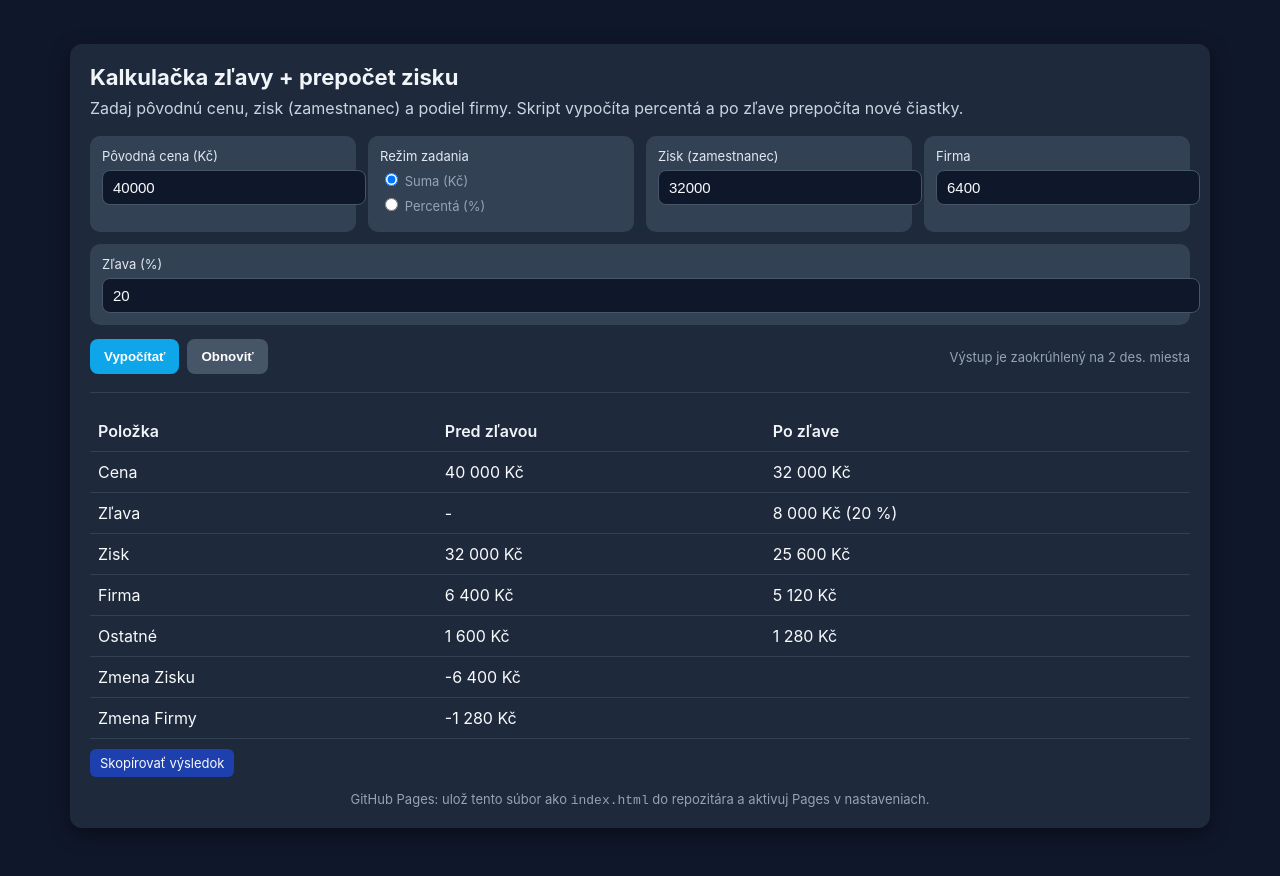
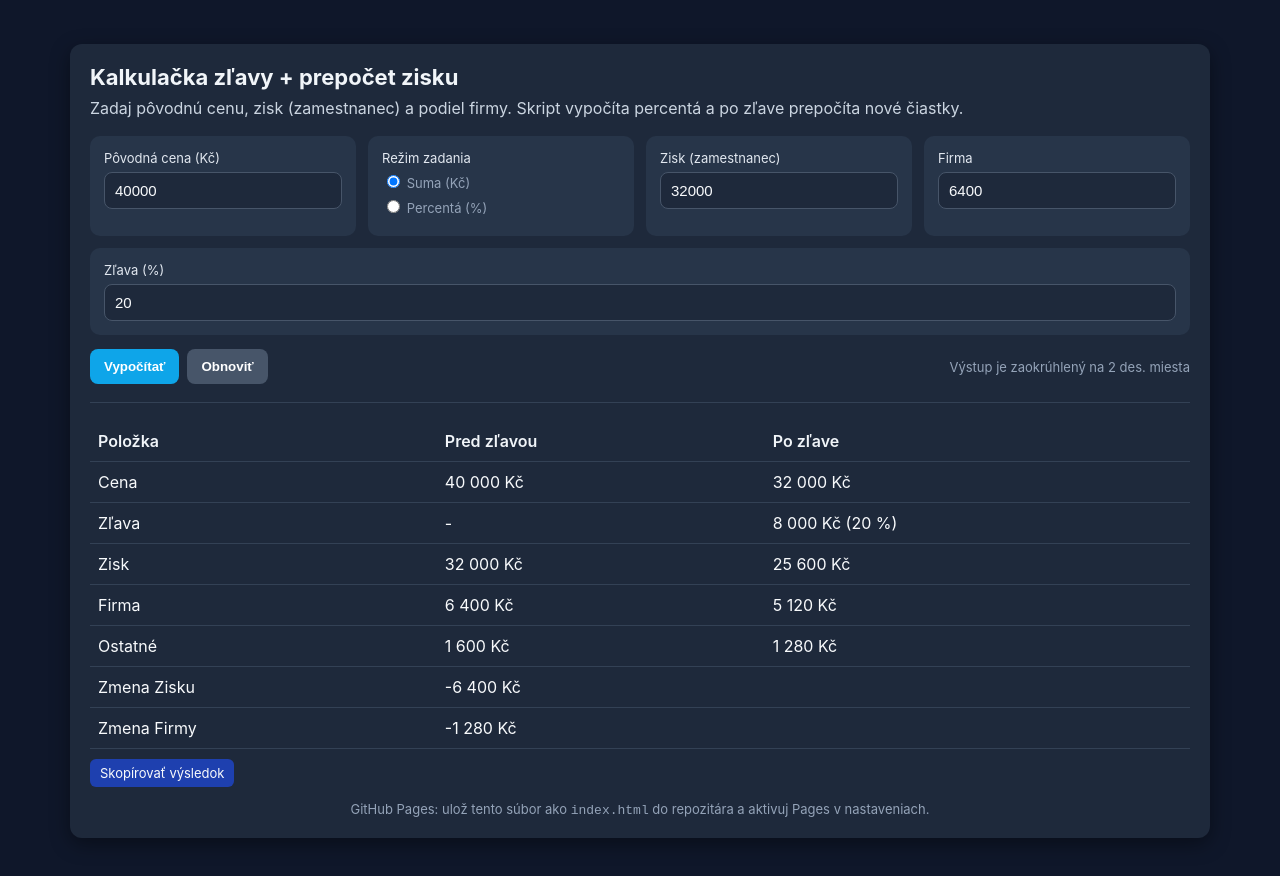
Before and after one commit to LightningSamko/kalkulackapercent, a plain HTML site: page index.html in a window 1280 px wide. Drawn offline with Linux system fonts and the light colour scheme.

Commit message:
Update index.html

```diff
--- a/index.html
+++ b/index.html
@@ -40,9 +40,10 @@
     .col {
       flex: 1 1 220px;
       min-width: 200px;
-      background: #334155;
-      padding: 12px;
+      background: #273549;
+      padding: 14px;
       border-radius: 10px;
+      box-sizing: border-box;
     }
     label {
       display: block;
@@ -52,12 +53,19 @@
     }
     input[type=text], input[type=number] {
       width: 100%;
-      padding: 8px 10px;
+      padding: 9px 10px;
       border-radius: 8px;
       border: 1px solid #475569;
-      background: #0f172a;
+      background: #1e293b;
       color: #f8fafc;
       font-size: 15px;
+      box-sizing: border-box;
+      outline: none;
+      transition: border-color 0.2s, background 0.2s;
+    }
+    input[type=text]:focus, input[type=number]:focus {
+      border-color: #0ea5e9;
+      background: #334155;
     }
     .controls {
       display: flex;
```
